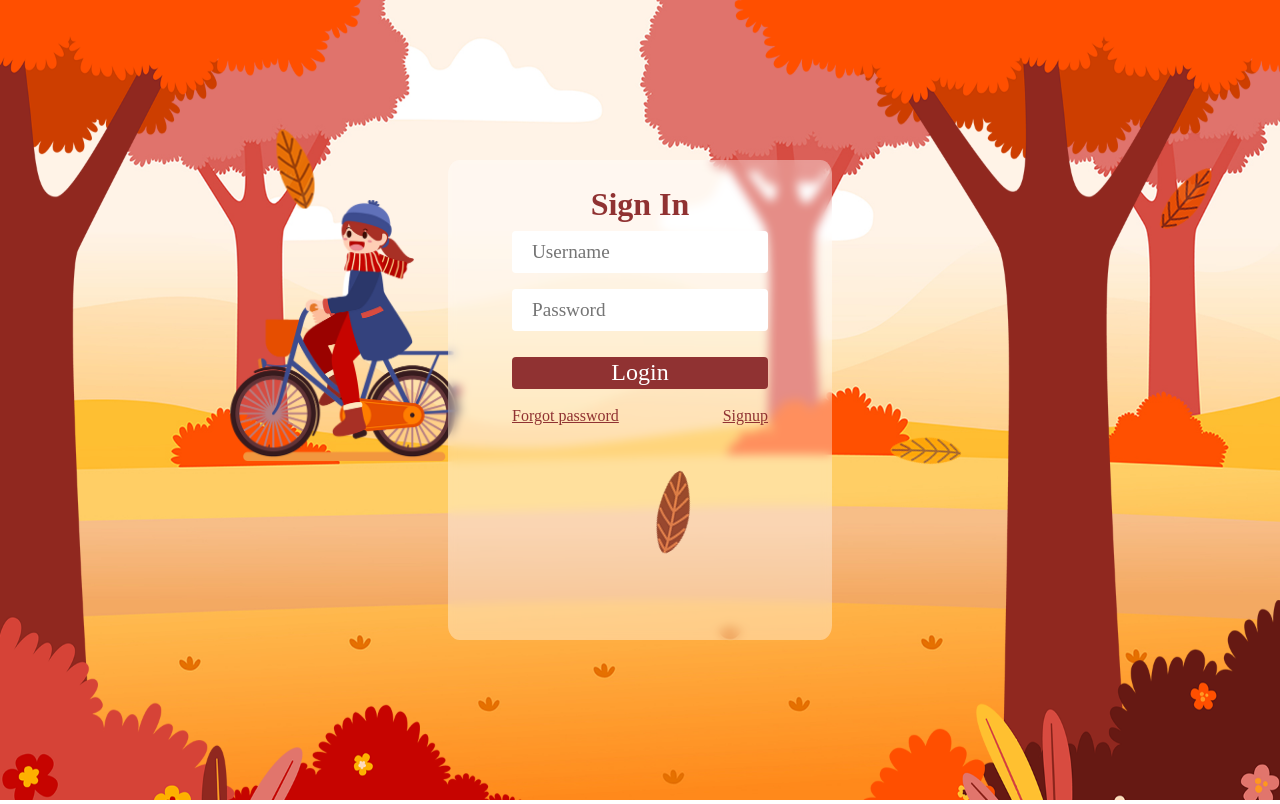
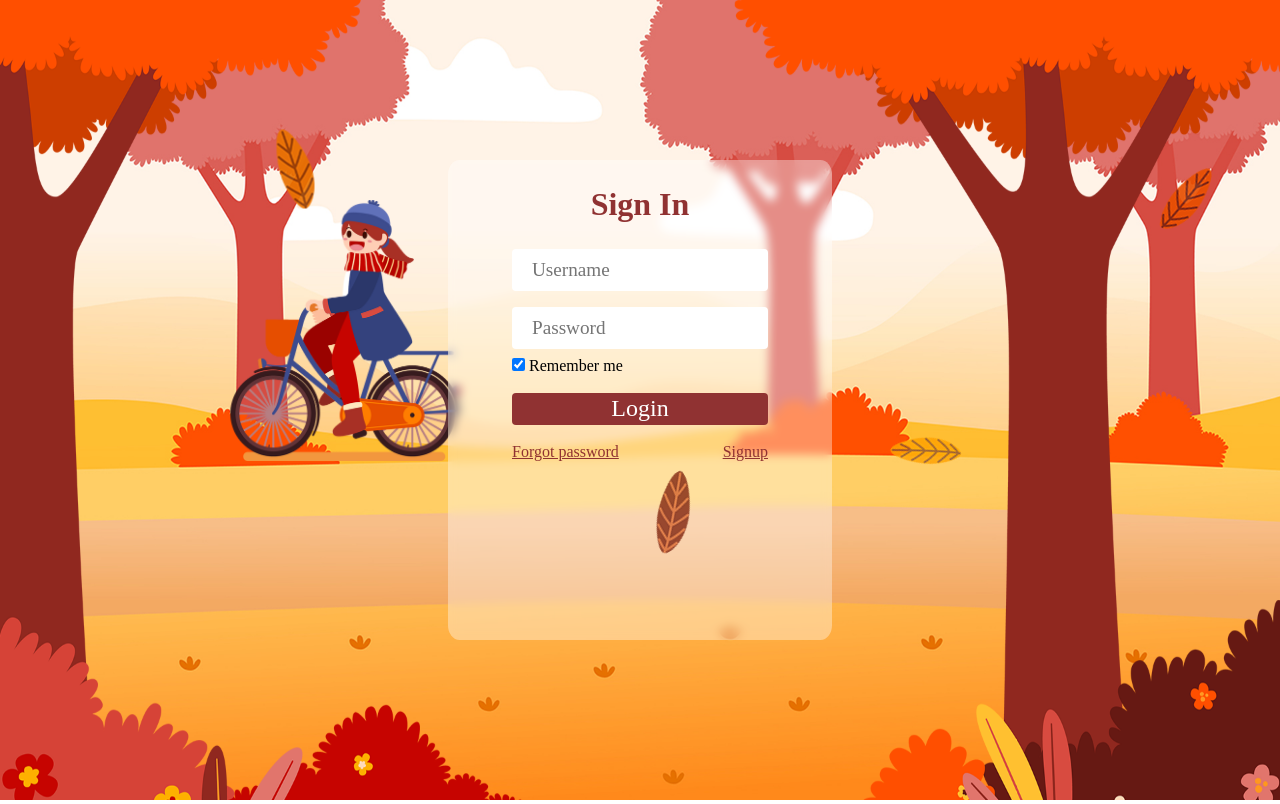
Before and after one commit to karthikey9310/Motiocut, a plain HTML site: page index.html in a window 1280 px wide. Drawn offline with Linux system fonts and the light colour scheme.

Commit message:
Update index.html

```diff
--- a/index.html
+++ b/index.html
@@ -11,14 +11,14 @@
     <img src="/trees.png" class="layer-bg">
     <div class="container">
         <h1>Sign In</h1>
-
+        <br>
         <form action="">
             <input type="text" placeholder="Username" name="uname" required>
             <br>
             <input type="password" placeholder="Password" name="psw" required>
-
             <br>
-            <br>
+            <label><input type="checkbox" checked="checked" name="remember"> Remember me </label>
+            <br><br>
             <button type="submit">Login</button>
             <br><br>
             <span class="psw">
```
